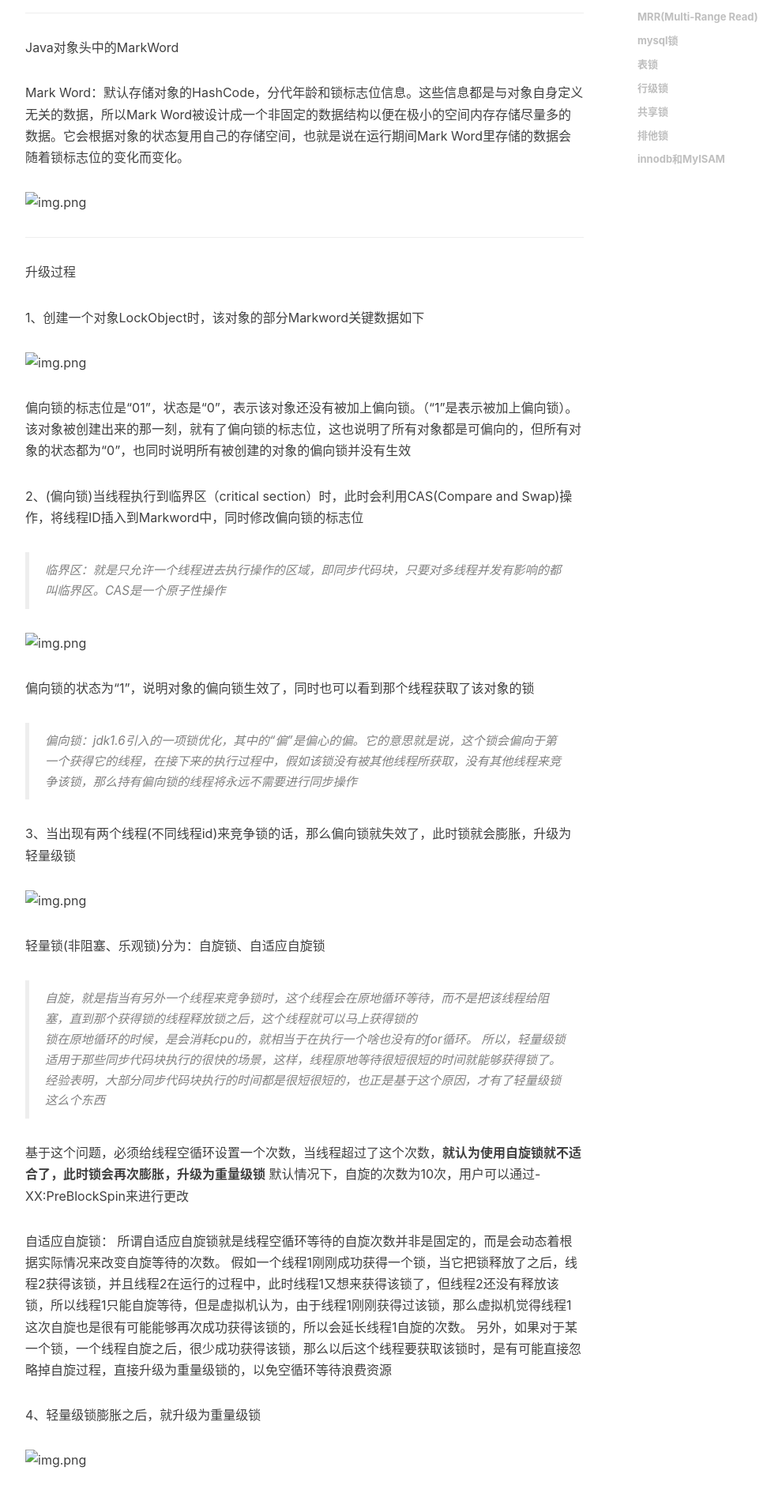
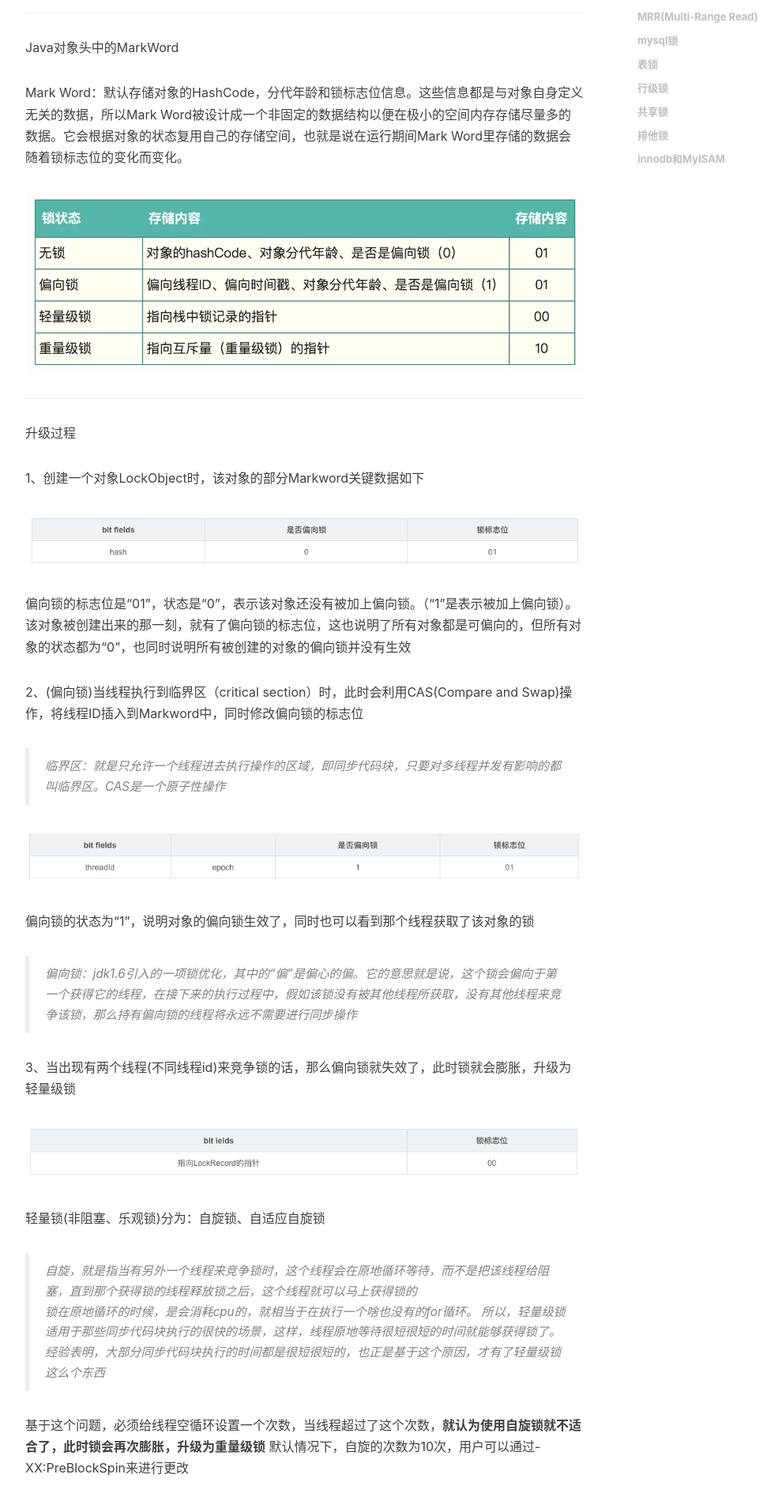
Before and after one commit to zxNchuPG/zxNchuPG.github.io, a Jekyll site: the page built from _posts/2024-06-30-随笔.markdown, in a window 1280 px wide. Shown: the part 797-2692 px from the top of the page at 79% size, without its empty margins (233-1223 px from the left). Built offline with Jekyll 4.4.1, drawn with Linux system fonts in a browser that asks for light colours; nearby versions of some CDN libraries; comment, search, counter and statistics services are not loaded.

Commit message:
feat: 2024-06-30 图片加载问题

```diff
--- a/_posts/2024-06-30-随笔.markdown
+++ b/_posts/2024-06-30-随笔.markdown
@@ -23,7 +23,7 @@ Java对象头中的MarkWord
 
 Mark Word：默认存储对象的HashCode，分代年龄和锁标志位信息。这些信息都是与对象自身定义无关的数据，所以Mark Word被设计成一个非固定的数据结构以便在极小的空间内存存储尽量多的数据。它会根据对象的状态复用自己的存储空间，也就是说在运行期间Mark Word里存储的数据会随着锁标志位的变化而变化。
 
-![img.png](../img/2024-06-30-随笔/锁存储内容.png)
+![img.png](/asserts/images/2024-06-30-随笔/锁存储内容.png)
 
 ---
 
@@ -31,7 +31,7 @@ Mark Word：默认存储对象的HashCode，分代年龄和锁标志位信息。
 
 1、创建一个对象LockObject时，该对象的部分Markword关键数据如下
 
-![img.png](../img/2024-06-30-随笔/锁初次创建.png)
+![img.png](/asserts/images/2024-06-30-随笔/锁初次创建.png)
 
 偏向锁的标志位是“01”，状态是“0”，表示该对象还没有被加上偏向锁。（“1”是表示被加上偏向锁）。该对象被创建出来的那一刻，就有了偏向锁的标志位，这也说明了所有对象都是可偏向的，但所有对象的状态都为“0”，也同时说明所有被创建的对象的偏向锁并没有生效
 
@@ -39,7 +39,7 @@ Mark Word：默认存储对象的HashCode，分代年龄和锁标志位信息。
 
 > 临界区：就是只允许一个线程进去执行操作的区域，即同步代码块，只要对多线程并发有影响的都叫临界区。CAS是一个原子性操作
 
-![img.png](../img/2024-06-30-随笔/偏向锁.png)
+![img.png](/asserts/images/2024-06-30-随笔/偏向锁.png)
 
 偏向锁的状态为“1”，说明对象的偏向锁生效了，同时也可以看到那个线程获取了该对象的锁
 
@@ -47,7 +47,7 @@ Mark Word：默认存储对象的HashCode，分代年龄和锁标志位信息。
 
 3、当出现有两个线程(不同线程id)来竞争锁的话，那么偏向锁就失效了，此时锁就会膨胀，升级为轻量级锁
 
-![img.png](../img/2024-06-30-随笔/轻量级锁.png)
+![img.png](/asserts/images/2024-06-30-随笔/轻量级锁.png)
 
 轻量锁(非阻塞、乐观锁)分为：自旋锁、自适应自旋锁
 
@@ -67,7 +67,7 @@ Mark Word：默认存储对象的HashCode，分代年龄和锁标志位信息。
 
 4、轻量级锁膨胀之后，就升级为重量级锁
 
-![img.png](../img/2024-06-30-随笔/重量级锁.png)
+![img.png](/asserts/images/2024-06-30-随笔/重量级锁.png)
 
 当系统检查到锁是重量级锁之后，会把等待想要获得锁的线程进行**阻塞**，被阻塞的线程不会消耗cup。但是阻塞或者唤醒一个线程时，都需要操作系统来帮忙，这就需要从用户态转换到内核态，而转换状态是需要消耗很多时间的，有可能比用户执行代码的时间还要长。
 这就是说为什么重量级线程开销很大的
@@ -124,7 +124,7 @@ on 后面跟的 and 条件，执行：先根据 and 条件 where 筛选非驱动
 
 所以：a = 1 and b = 2，ab都可以使用索引； a > 1 and b = 2，a索引，b不走索引
 
-![img.png](../img/2024-06-30-随笔/最左匹配b+树.png)
+![img.png](/asserts/images/2024-06-30-随笔/最左匹配b+树.png)
 
 ### 索引下推(Index Condition Pushdown)
 
@@ -151,7 +151,7 @@ set @@optimizer_switch='mrr=on,mrr_cost_based=off';
 
 ## mysql锁
 
-![img.png](../img/2024-06-30-随笔/mysql锁.png)
+![img.png](/asserts/images/2024-06-30-随笔/mysql锁.png)
 
 ### 表锁
 
```
Also changed, not shown: asserts/images/2024-06-30-随笔/mysql锁.png (renamed from img/2024-06-30-随笔/mysql锁.png), asserts/images/2024-06-30-随笔/偏向锁.png (renamed from img/2024-06-30-随笔/偏向锁.png), asserts/images/2024-06-30-随笔/最左匹配b+树.png (renamed from img/2024-06-30-随笔/最左匹配b+树.png), asserts/images/2024-06-30-随笔/轻量级锁.png (renamed from img/2024-06-30-随笔/轻量级锁.png), asserts/images/2024-06-30-随笔/重量级锁.png (renamed from img/2024-06-30-随笔/重量级锁.png), asserts/images/2024-06-30-随笔/锁初次创建.png (renamed from img/2024-06-30-随笔/锁初次创建.png), asserts/images/2024-06-30-随笔/锁存储内容.png (renamed from img/2024-06-30-随笔/锁存储内容.png).
